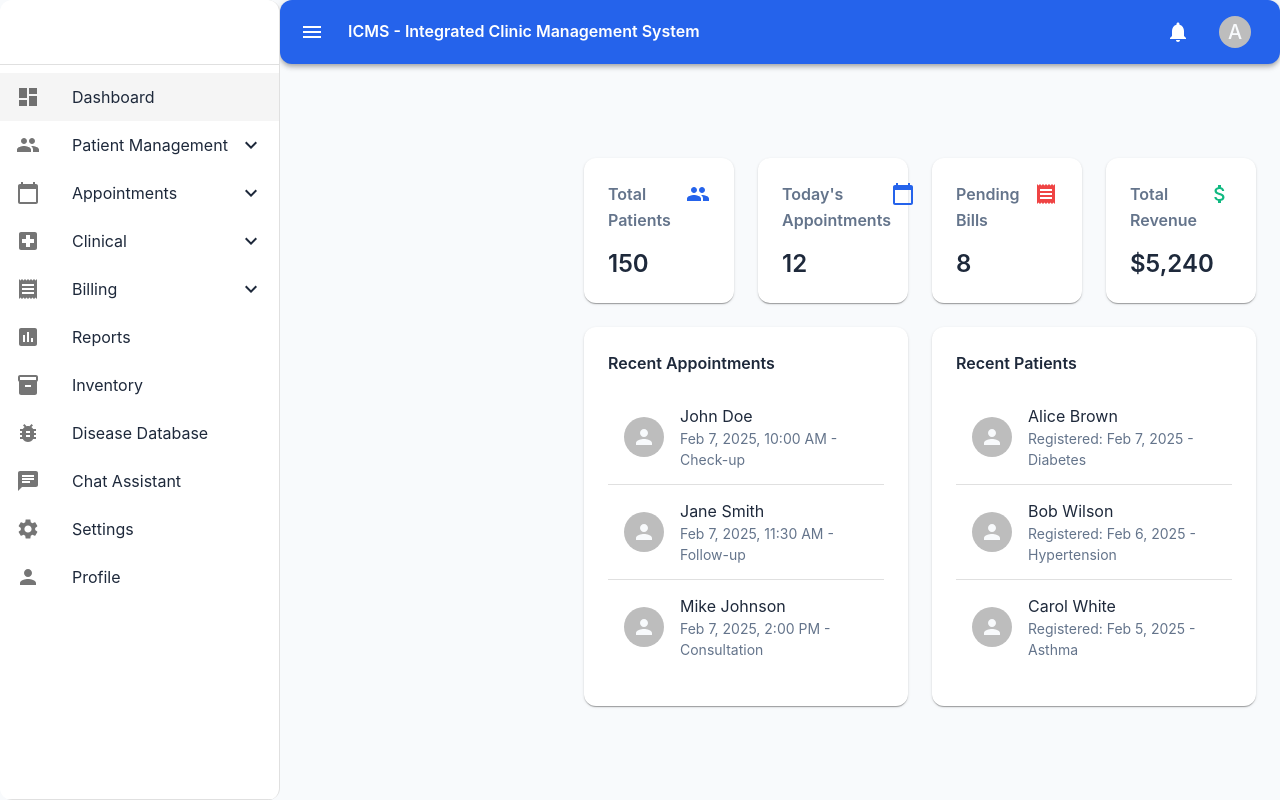
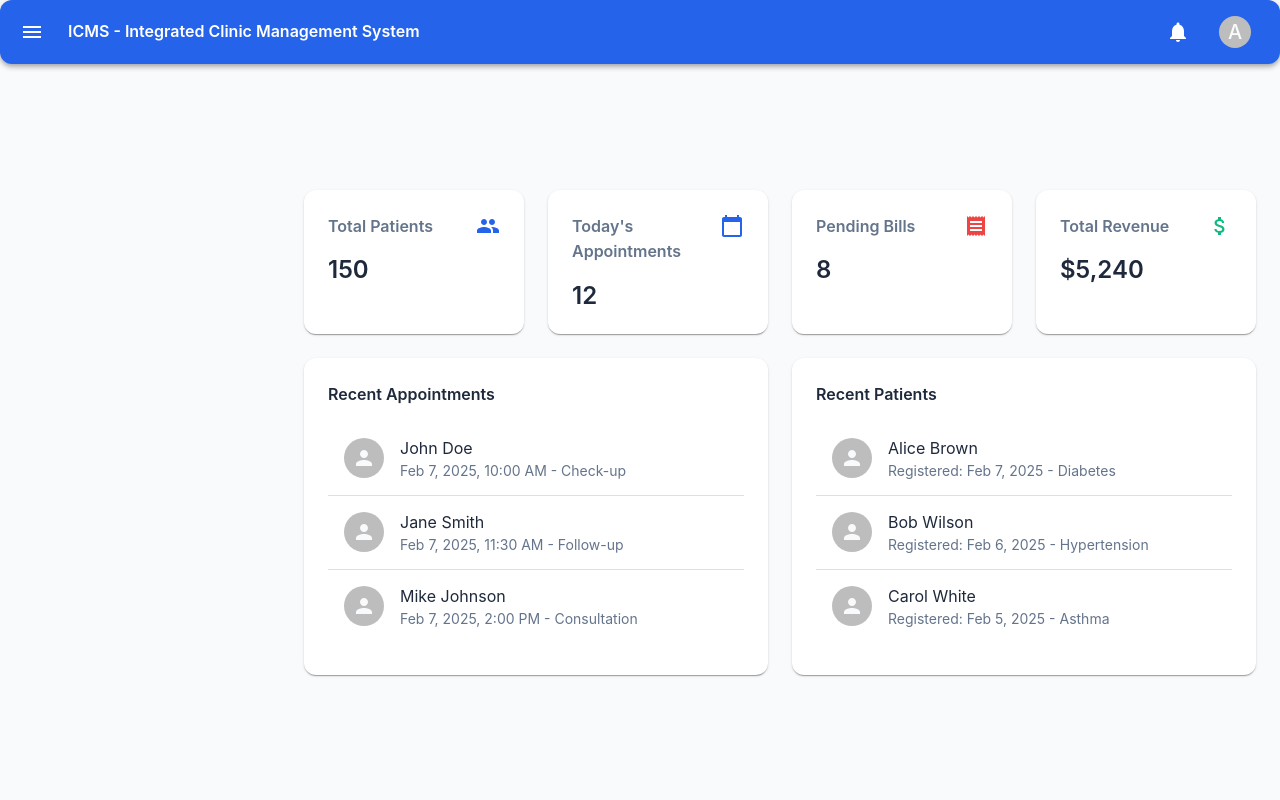
Before and after one commit to Crrishraj16/Integrated-Clinic-Management-System, a React (Vite) app: page / in a window 1280 px wide. Built offline with nearby package versions, Linux system fonts and the light colour scheme; sample sign-in values are in the browser's storage.

Commit message:
fix: Update Login component to properly handle AuthResponse

```diff
--- a/src/layouts/MainLayout.tsx
+++ b/src/layouts/MainLayout.tsx
@@ -18,7 +18,6 @@ import {
   useTheme,
   ListItemButton,
   Collapse,
-  SvgIcon,
 } from '@mui/material';
 import {
   Menu as MenuIcon,
@@ -111,37 +110,25 @@ export default function MainLayout({ children }: MainLayoutProps) {
   const theme = useTheme();
   const navigate = useNavigate();
   const location = useLocation();
-  const [open, setOpen] = useState(true);
-  const [expandedItems, setExpandedItems] = useState<string[]>([]);
+  const [mobileOpen, setMobileOpen] = useState(false);
   const [anchorEl, setAnchorEl] = useState<null | HTMLElement>(null);
 
   const handleDrawerToggle = () => {
-    setOpen(!open);
+    setMobileOpen(!mobileOpen);
   };
 
-  const handleItemClick = (path: string | undefined) => {
-    if (path) {
-      navigate(path);
-    }
-  };
-
-  const handleExpandClick = (title: string) => {
-    setExpandedItems((prev) =>
-      prev.includes(title) ? prev.filter((item) => item !== title) : [...prev, title]
-    );
-  };
-
-  const handleProfileMenuOpen = (event: React.MouseEvent<HTMLElement>) => {
+  const handleMenuClick = (event: React.MouseEvent<HTMLElement>) => {
     setAnchorEl(event.currentTarget);
   };
 
-  const handleProfileMenuClose = () => {
+  const handleMenuClose = () => {
     setAnchorEl(null);
   };
 
   const handleLogout = () => {
     localStorage.removeItem('token');
     navigate('/login');
+    handleMenuClose();
   };
 
   const renderNavItem = ({ item, depth = 0 }: NavItemProps) => {
@@ -158,7 +145,7 @@ export default function MainLayout({ children }: MainLayoutProps) {
     };
 
     return (
-      <>
+      <div key={item.title}>
         <ListItemButton
           onClick={handleClick}
           sx={{
@@ -179,13 +166,15 @@ export default function MainLayout({ children }: MainLayoutProps) {
         {item.children && (
           <Collapse in={open} timeout="auto" unmountOnExit>
             <List component="div" disablePadding>
-              {item.children.map((child, index) => (
-                renderNavItem({ item: child, depth: depth + 1 })
+              {item.children.map((child) => (
+                <div key={child.title}>
+                  {renderNavItem({ item: child, depth: depth + 1 })}
+                </div>
               ))}
             </List>
           </Collapse>
         )}
-      </>
+      </div>
     );
   };
 
@@ -195,8 +184,8 @@ export default function MainLayout({ children }: MainLayoutProps) {
       <AppBar
         position="fixed"
         sx={{
-          width: open ? `calc(100% - ${drawerWidth}px)` : '100%',
-          ml: open ? `${drawerWidth}px` : 0,
+          width: mobileOpen ? `calc(100% - ${drawerWidth}px)` : '100%',
+          ml: mobileOpen ? `${drawerWidth}px` : 0,
           transition: theme.transitions.create(['margin', 'width'], {
             easing: theme.transitions.easing.sharp,
             duration: theme.transitions.duration.leavingScreen,
@@ -221,7 +210,7 @@ export default function MainLayout({ children }: MainLayoutProps) {
           </IconButton>
           <Tooltip title="Account settings">
             <IconButton
-              onClick={handleProfileMenuOpen}
+              onClick={handleMenuClick}
               size="small"
               sx={{ ml: 2 }}
               aria-controls={Boolean(anchorEl) ? 'account-menu' : undefined}
@@ -235,8 +224,8 @@ export default function MainLayout({ children }: MainLayoutProps) {
             anchorEl={anchorEl}
             id="account-menu"
             open={Boolean(anchorEl)}
-            onClose={handleProfileMenuClose}
-            onClick={handleProfileMenuClose}
+            onClose={handleMenuClose}
+            onClick={handleMenuClose}
             transformOrigin={{ horizontal: 'right', vertical: 'top' }}
             anchorOrigin={{ horizontal: 'right', vertical: 'bottom' }}
           >
@@ -273,13 +262,17 @@ export default function MainLayout({ children }: MainLayoutProps) {
         }}
         variant="persistent"
         anchor="left"
-        open={open}
+        open={mobileOpen}
       >
         <Toolbar />
         <Divider />
         <Box sx={{ flexGrow: 1, overflow: 'auto' }}>
           <List>
-            {navItems.map((item) => renderNavItem({ item }))}
+            {navItems.map((item) => (
+              <div key={item.title}>
+                {renderNavItem({ item })}
+              </div>
+            ))}
           </List>
         </Box>
         <Divider />
@@ -289,8 +282,8 @@ export default function MainLayout({ children }: MainLayoutProps) {
         sx={{
           flexGrow: 1,
           p: 3,
-          width: `calc(100% - ${open ? drawerWidth : 0}px)`,
-          ml: `${open ? drawerWidth : 0}px`,
+          width: `calc(100% - ${mobileOpen ? drawerWidth : 0}px)`,
+          ml: `${mobileOpen ? drawerWidth : 0}px`,
           transition: theme.transitions.create(['margin', 'width'], {
             easing: theme.transitions.easing.sharp,
             duration: theme.transitions.duration.leavingScreen,
--- a/src/pages/Login.tsx
+++ b/src/pages/Login.tsx
@@ -46,9 +46,8 @@ const Login: React.FC = () => {
     }
 
     try {
-      const response = await authAPI.login(formData);
-      const authResponse = response.data as AuthResponse;
-      localStorage.setItem('token', authResponse.token);
+      const { data } = await authAPI.login(formData);
+      localStorage.setItem('token', data.access_token);
       navigate('/dashboard');
     } catch (err) {
       const axiosError = err as AxiosError<{ detail: string }>;
--- a/src/types/index.ts
+++ b/src/types/index.ts
@@ -20,7 +20,7 @@ export interface RegisterData extends Omit<LoginCredentials, 'email'> {
 }
 
 export interface AuthResponse {
-  token: string;
+  access_token: string;
   token_type: string;
   user: User;
 }
```
